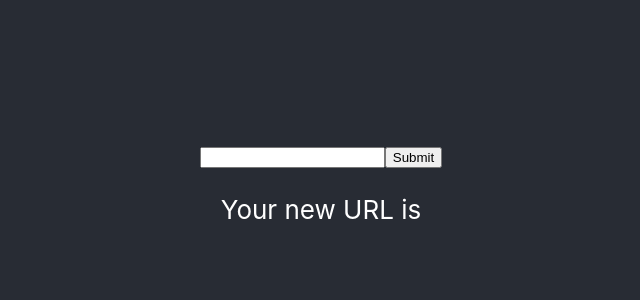
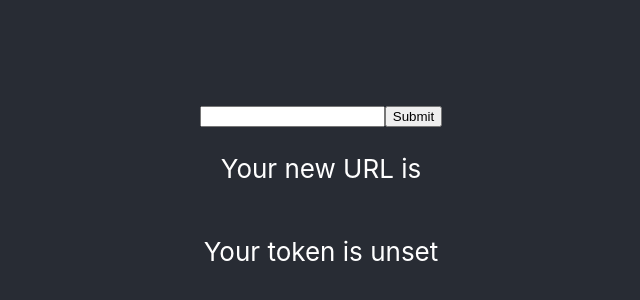
Before and after one commit to antoniouaa/smol_url, a React (Create React App) app: page / in a window 1280 px wide. Shown: the part 206-506 px from the top of the page, without its empty margins (319-959 px from the left). Built offline with nearby package versions, Linux system fonts and the light colour scheme; no server answers.

Commit message:
everything works for now

```diff
--- a/src/Components/InputTextBox.js
+++ b/src/Components/InputTextBox.js
@@ -25,6 +25,7 @@ export default function InputTextBox(props) {
         <input type="submit" value="Submit" />
       </form>
       <p>Your new URL is {longUrl}</p>
+      <p>Your token is {process.env.REACT_APP_BITLY_TOKEN}</p>
     </>
   );
 }
```
